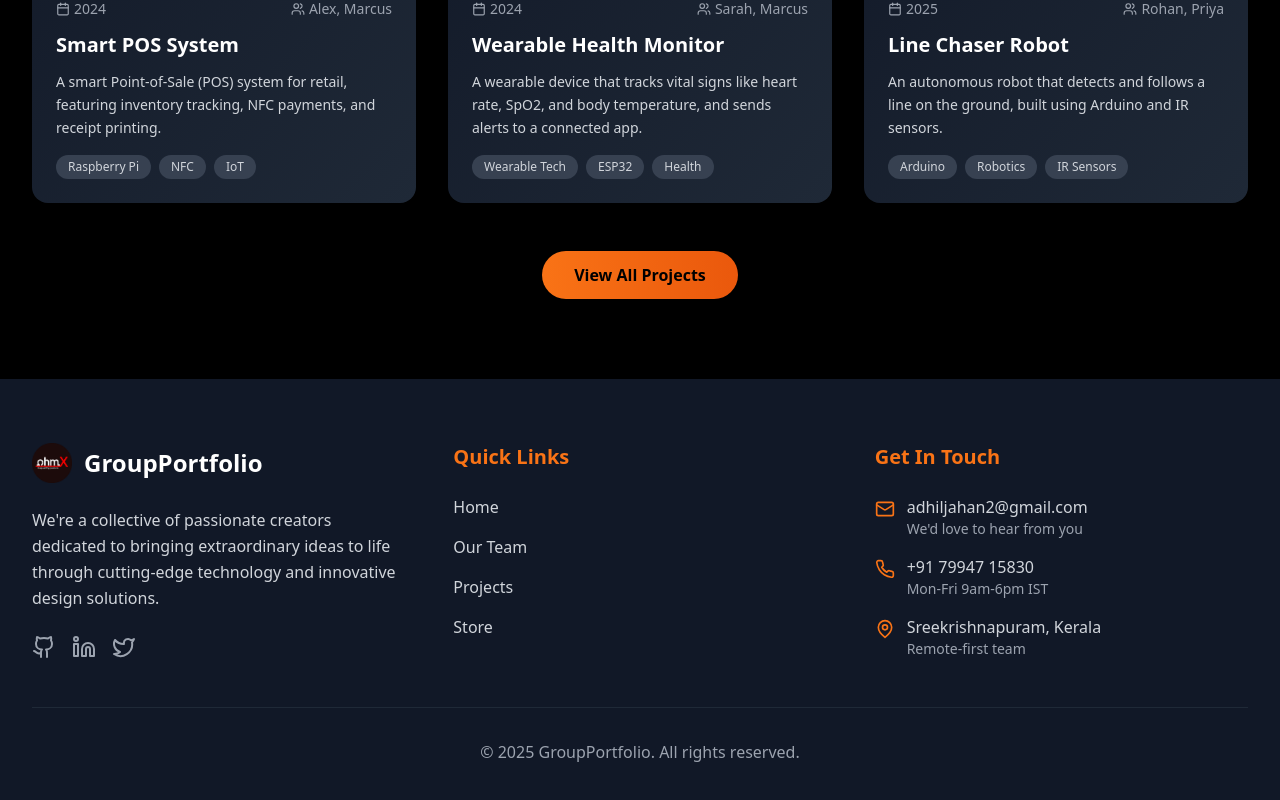
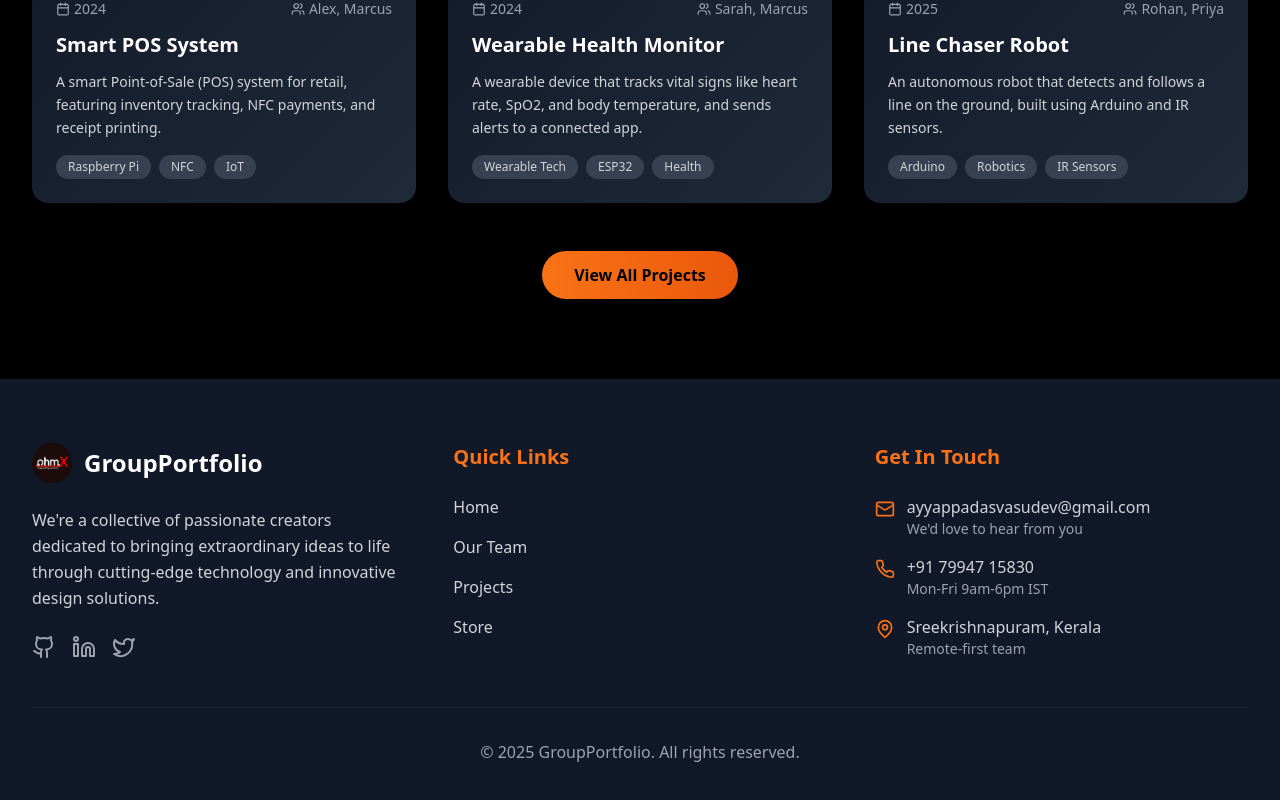
Before and after one commit to HiranNath/OHMX, a React (Vite) app: page / in a window 1280 px wide. Shown: the part 2117-2917 px from the top of the page. Built offline with nearby package versions, Linux system fonts and the light colour scheme.

Commit message:
Update footer email and change product image path for Arduino Uno

```diff
--- a/src/components/Footer.tsx
+++ b/src/components/Footer.tsx
@@ -57,7 +57,7 @@ const Footer: React.FC = () => {
               <div className="flex items-start justify-center md:justify-start">
                 <Mail className="text-orange-500 mt-1 mr-3 flex-shrink-0" size={20} />
                 <div>
-                  <p className="text-gray-300">adhiljahan2@gmail.com</p>
+                  <p className="text-gray-300">ayyappadasvasudev@gmail.com</p>
                   <p className="text-gray-400 text-sm">We'd love to hear from you</p>
                 </div>
               </div>
--- a/src/data/storeData.ts
+++ b/src/data/storeData.ts
@@ -18,7 +18,7 @@ export const storeData: Product[] = [
     id: 1,
     name: "Arduino Uno R3",
     description: "The classic microcontroller for all electronics projects, perfect for beginners and experts alike.",
-    image: "https://i.imgur.com/Y8a2nZl.jpeg",
+    image: "/store/uno.jpg",
     price: "₹650",
     buyNowLink: createWhatsAppLink("Arduino Uno R3")
   },
```
Also changed, not shown: public/store/uno.jpg (added).
